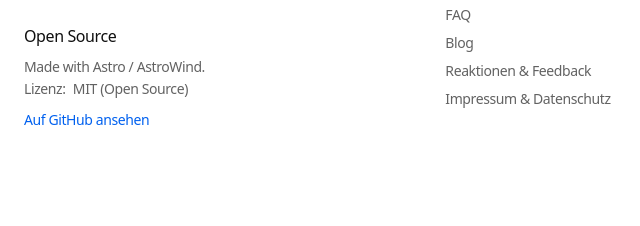
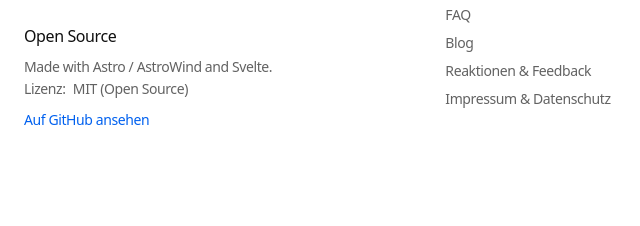
Before and after one commit to mandrasch/karenz-wizard, an Astro site: page / in a window 1280 px wide. Shown: the part 2832-3058 px from the top of the page, 0-640 px from the left. Built offline with nearby package versions, Linux system fonts and the light colour scheme; Astro itself is replaced by a stand-in of ours; what limax would draw is missing.

Commit message:
chore: footer update

```diff
--- a/src/components/widgets/FooterKW.astro
+++ b/src/components/widgets/FooterKW.astro
@@ -64,7 +64,7 @@
         </p>
 
         <h2 id="footer-open-source" class="mt-6 mb-2 font-medium">Open Source</h2>
-        <p class="text-sm leading-relaxed text-muted">Made with Astro / AstroWind.</p>
+        <p class="text-sm leading-relaxed text-muted">Made with Astro / AstroWind and Svelte.</p>
         <p class="text-sm text-muted">
           <span>Lizenz:</span>
           <span class="ml-1">MIT (Open Source)</span>
```
